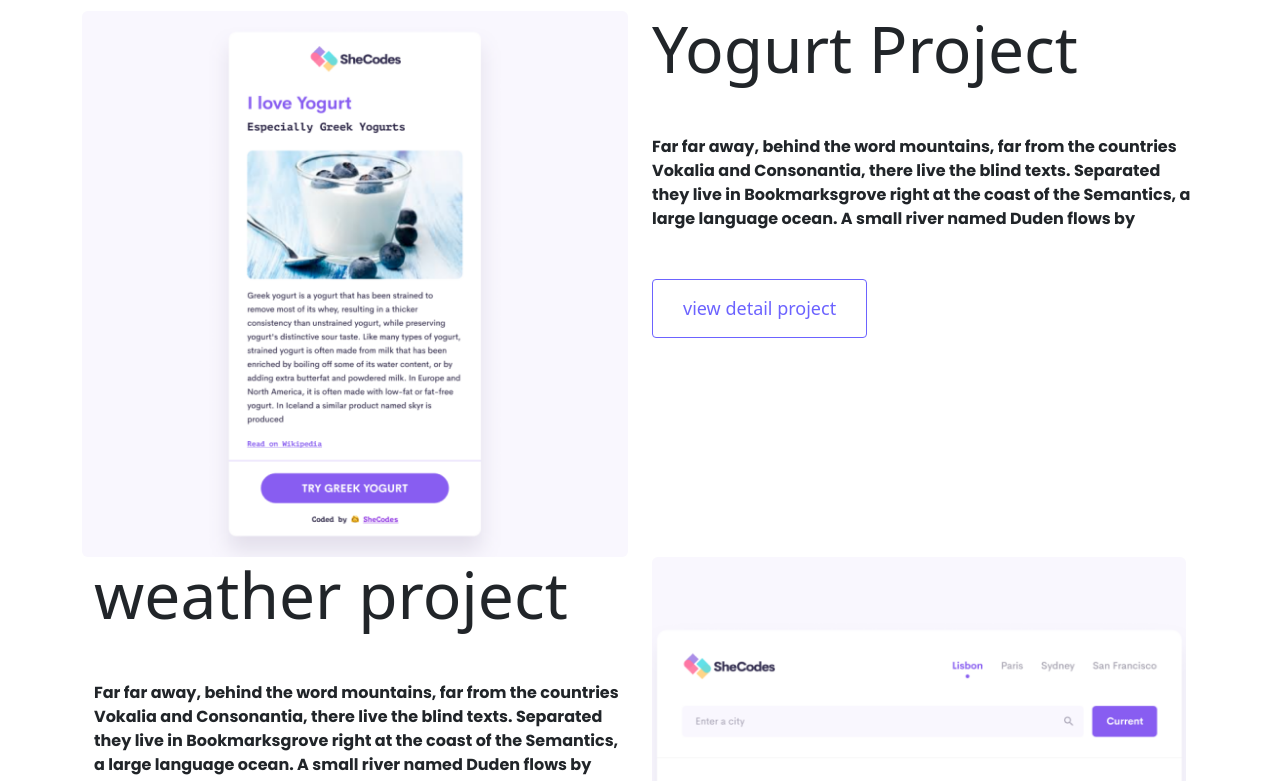
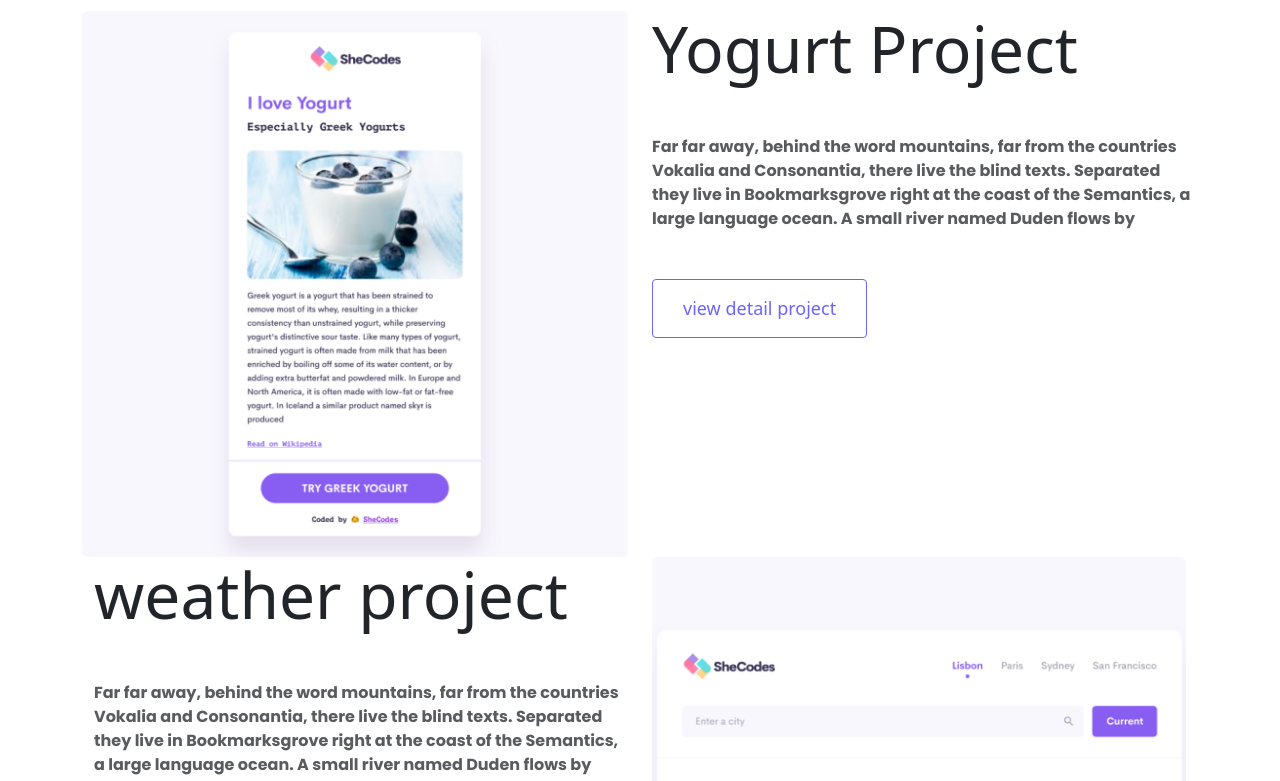
Before and after one commit to sosina-code/portfolio-project, a plain HTML site: page index.html in a window 1280 px wide. Shown: the part 780-1561 px from the top of the page. Drawn offline with nearby package versions, Linux system fonts and the light colour scheme; a web font is replaced by a local one.

Commit message:
Update index.html

```diff
--- a/index.html
+++ b/index.html
@@ -41,7 +41,7 @@
     <h2 class="mb-5">
         Yogurt Project
     </h2>
-    <p class="mb-5">
+    <p class="mb-5 text-muted">
         Far far away, behind the word mountains, far from the countries Vokalia and Consonantia, there live the blind texts. Separated they live in Bookmarksgrove right at the coast of the Semantics, a large language ocean. A small river named Duden flows by
     </p>
     <a href="#" class="btn btn-branding-outline mb-4">view detail project</a>
@@ -53,7 +53,7 @@
             <h2 class="mb-5">
                 weather project
             </h2>
-            <p class="mb-5">
+            <p class="mb-5 text-muted">
                 Far far away, behind the word mountains, far from the countries Vokalia and Consonantia, there live the blind texts. Separated they live in Bookmarksgrove right at the coast of the Semantics, a large language ocean. A small river named Duden flows by
             </p>
             <a href="#" class="btn btn-branding-outline mb-4">view detail project</a>
```
